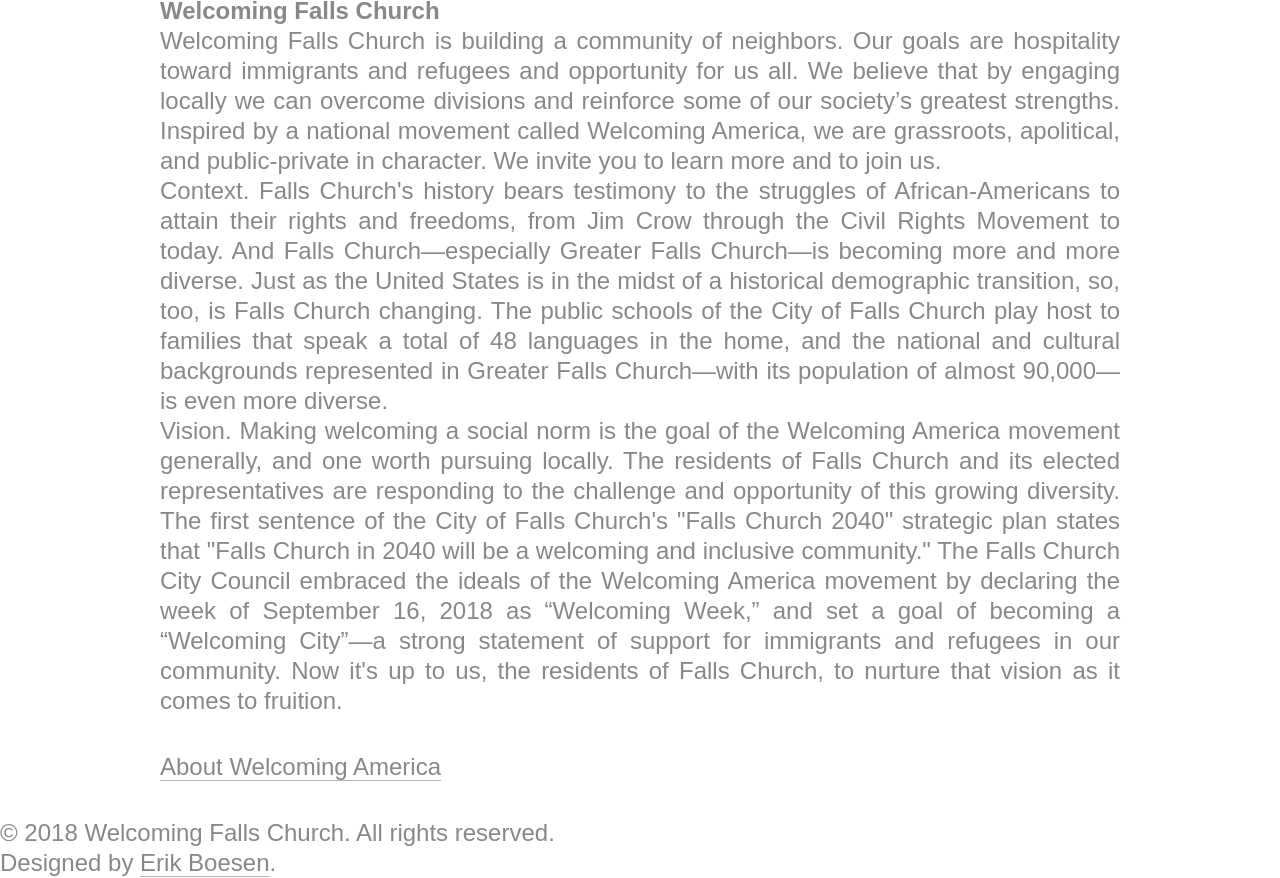
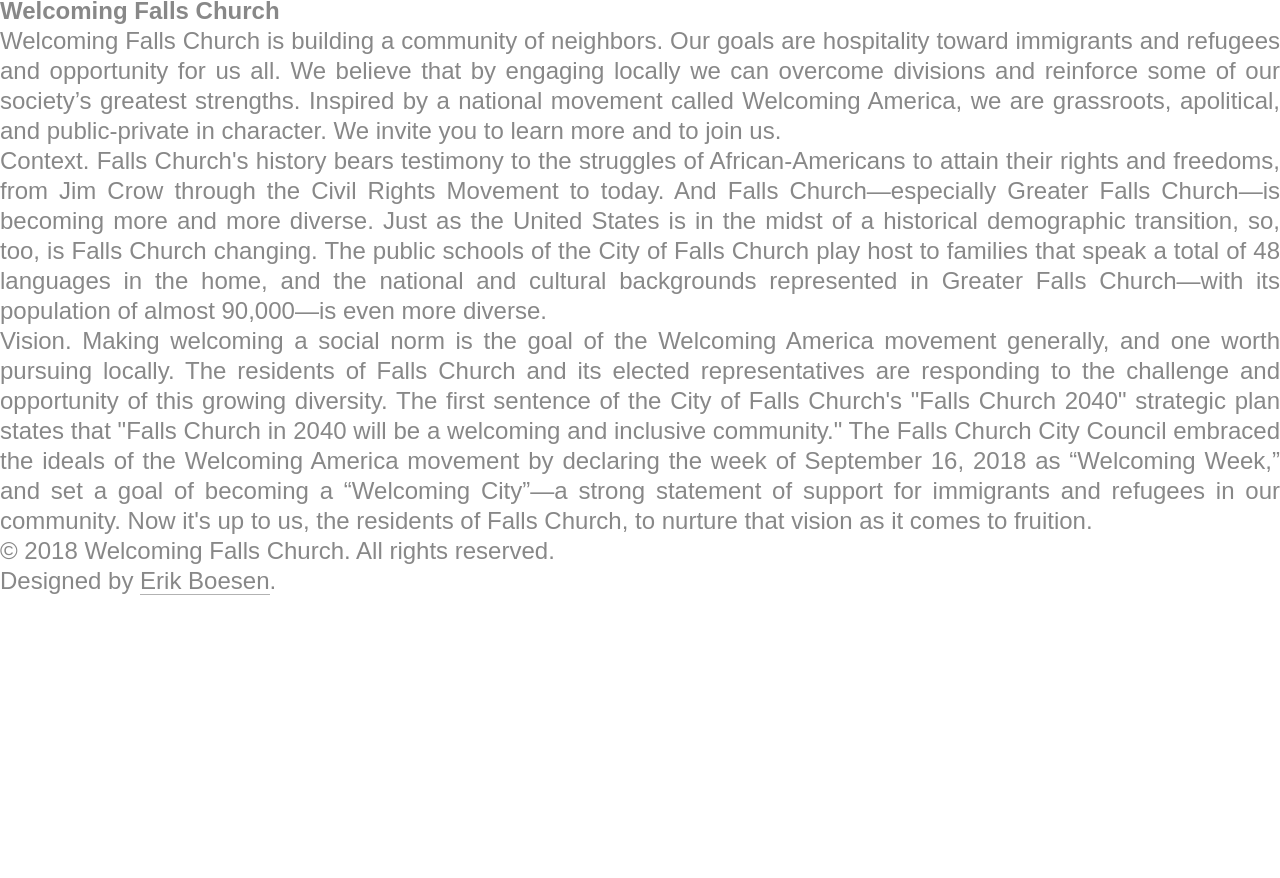
Before and after one commit to wfctest/wfctest, a Jekyll site: the page built from index.html, in a window 1280 px wide and 900 px high, scrolled down 882 px, cut to the strip 22-900 px from the top of the window. Built offline with Jekyll 4.4.1, drawn with Linux system fonts in a browser that asks for light colours; some web fonts are replaced; after the commit the page ends 1500 px from its top, so only the background shows below that.

Commit message:
Clean up homepage HTML

```diff
--- a/index.html
+++ b/index.html
@@ -12,19 +12,9 @@ layout: default
     </footer>
 </section>
 
-<!-- TODO: This whole HTML structure is a mess. Should be fixed. -->
-
-<!-- First -->
-<section id="first" class="main">
-    <header>
-        <div class="container">
-            <h2>Welcoming Falls Church</h2>
-            <p>Welcoming Falls Church is building a community of neighbors. Our goals are hospitality toward immigrants and refugees and opportunity for us all. We believe that by engaging locally we can overcome divisions and reinforce some of our society’s greatest strengths. Inspired by a national movement called Welcoming America, we are grassroots, apolitical, and public-private in character. We invite you to learn more and to join us.</p>
-            <p>Context. Falls Church's history bears testimony to the struggles of African-Americans to attain their rights and freedoms, from Jim Crow through the Civil Rights Movement to today. And Falls Church—especially Greater Falls Church—is becoming more and more diverse. Just as the United States is in the midst of a historical demographic transition, so, too, is Falls Church changing. The public schools of the City of Falls Church play host to families that speak a total of 48 languages in the home, and the national and cultural backgrounds represented in Greater Falls Church—with its population of almost 90,000—is even more diverse.</p>
-            <p>Vision. Making welcoming a social norm is the goal of the Welcoming America movement generally, and one worth pursuing locally. The residents of Falls Church and its elected representatives are responding to the challenge and opportunity of this growing diversity. The first sentence of the City of Falls Church's &quot;Falls Church 2040&quot; strategic plan states that &quot;Falls Church in 2040 will be a welcoming and inclusive community.&quot; The Falls Church City Council embraced the ideals of the Welcoming America movement by declaring the week of September 16, 2018 as “Welcoming Week,” and set a goal of becoming a “Welcoming City”—a strong statement of support for immigrants and refugees in our community. Now it's up to us, the residents of Falls Church, to nurture that vision as it comes to fruition.</p>
-            <footer>
-                <a href="#aboutwa" class="button scrolly">About Welcoming America</a>
-            </footer>
-    </header>
-
+<section>
+    <h2>Welcoming Falls Church</h2>
+    <p>Welcoming Falls Church is building a community of neighbors. Our goals are hospitality toward immigrants and refugees and opportunity for us all. We believe that by engaging locally we can overcome divisions and reinforce some of our society’s greatest strengths. Inspired by a national movement called Welcoming America, we are grassroots, apolitical, and public-private in character. We invite you to learn more and to join us.</p>
+    <p>Context. Falls Church's history bears testimony to the struggles of African-Americans to attain their rights and freedoms, from Jim Crow through the Civil Rights Movement to today. And Falls Church—especially Greater Falls Church—is becoming more and more diverse. Just as the United States is in the midst of a historical demographic transition, so, too, is Falls Church changing. The public schools of the City of Falls Church play host to families that speak a total of 48 languages in the home, and the national and cultural backgrounds represented in Greater Falls Church—with its population of almost 90,000—is even more diverse.</p>
+    <p>Vision. Making welcoming a social norm is the goal of the Welcoming America movement generally, and one worth pursuing locally. The residents of Falls Church and its elected representatives are responding to the challenge and opportunity of this growing diversity. The first sentence of the City of Falls Church's &quot;Falls Church 2040&quot; strategic plan states that &quot;Falls Church in 2040 will be a welcoming and inclusive community.&quot; The Falls Church City Council embraced the ideals of the Welcoming America movement by declaring the week of September 16, 2018 as “Welcoming Week,” and set a goal of becoming a “Welcoming City”—a strong statement of support for immigrants and refugees in our community. Now it's up to us, the residents of Falls Church, to nurture that vision as it comes to fruition.</p>
 </section>
```
